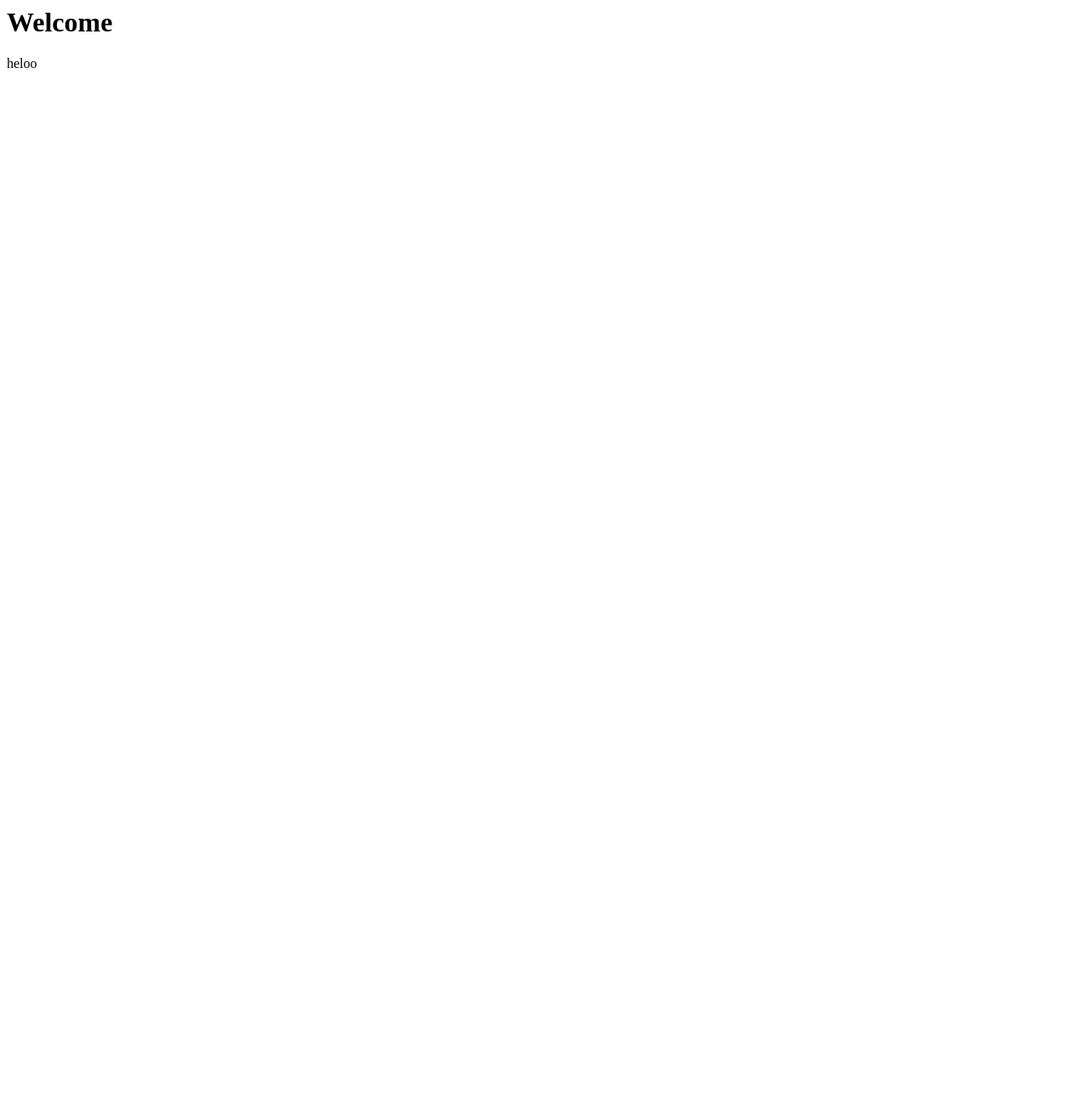
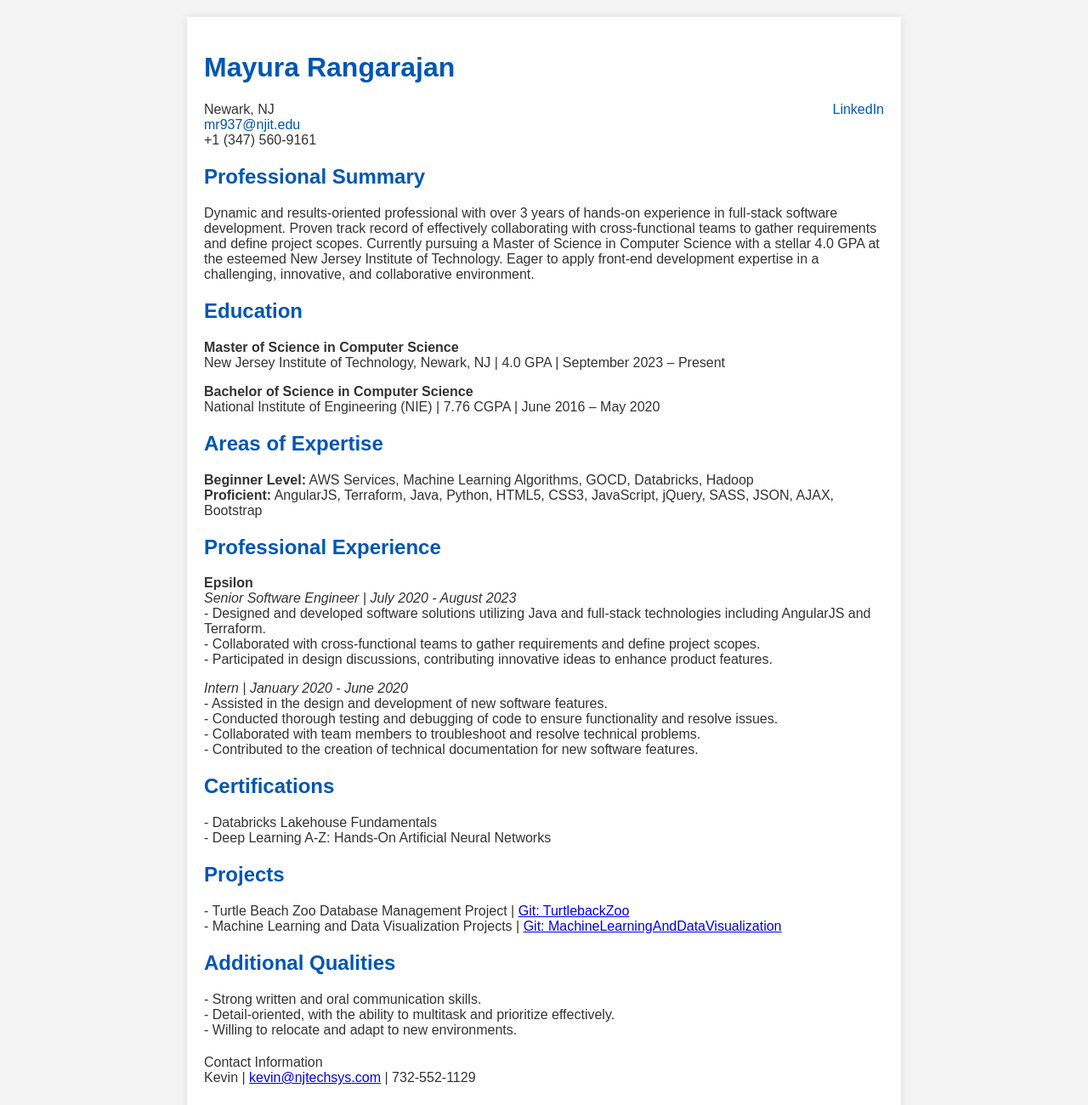
Before and after one commit to mayura02/Mayura-s-Portfolio, a plain HTML site: page index.html in a window 1280 px wide. Shown: the whole page at 85% size. Before the commit the page ends 800 px from the top, so only its background shows below. Drawn offline with Linux system fonts and the light colour scheme.

Commit message:
Update index.html

```diff
--- a/index.html
+++ b/index.html
@@ -1,6 +1,113 @@
-<html>
-
+<!DOCTYPE html>
+<html lang="en">
+<head>
+    <meta charset="UTF-8">
+    <meta name="viewport" content="width=device-width, initial-scale=1.0">
+    <title>Mayura Rangarajan's Resume</title>
+    <style>
+        body {
+            font-family: Arial, sans-serif;
+            margin: 0;
+            padding: 0;
+            background-color: #f4f4f4;
+            color: #333;
+        }
+        .container {
+            max-width: 800px;
+            margin: 20px auto;
+            padding: 20px;
+            background: #fff;
+            box-shadow: 0 0 10px rgba(0, 0, 0, 0.1);
+        }
+        h1, h2 {
+            color: #0056b3;
+        }
+        .section {
+            margin-bottom: 20px;
+        }
+        .contact-info {
+            display: flex;
+            justify-content: space-between;
+        }
+        .contact-info a {
+            color: #0056b3;
+            text-decoration: none;
+        }
+    </style>
+</head>
 <body>
-<h1>Welcome</h1>heloo
+    <div class="container">
+        <header>
+            <h1>Mayura Rangarajan</h1>
+            <div class="contact-info">
+                <div>
+                    Newark, NJ<br>
+                    <a href="mailto:mr937@njit.edu">mr937@njit.edu</a><br>
+                    +1 (347) 560-9161
+                </div>
+                <div>
+                    <a href="https://linkedin.com/in/mayura-raj-8b835518a" target="_blank">LinkedIn</a>
+                </div>
+            </div>
+        </header>
+        <section class="section">
+            <h2>Professional Summary</h2>
+            <p>Dynamic and results-oriented professional with over 3 years of hands-on experience in full-stack software development. Proven track record of effectively collaborating with cross-functional teams to gather requirements and define project scopes. Currently pursuing a Master of Science in Computer Science with a stellar 4.0 GPA at the esteemed New Jersey Institute of Technology. Eager to apply front-end development expertise in a challenging, innovative, and collaborative environment.</p>
+        </section>
+        <section class="section">
+            <h2>Education</h2>
+            <p><strong>Master of Science in Computer Science</strong><br>
+                New Jersey Institute of Technology, Newark, NJ | 4.0 GPA | September 2023 – Present
+            </p>
+            <p><strong>Bachelor of Science in Computer Science</strong><br>
+                National Institute of Engineering (NIE) | 7.76 CGPA | June 2016 – May 2020
+            </p>
+        </section>
+        <section class="section">
+            <h2>Areas of Expertise</h2>
+            <p><strong>Beginner Level:</strong> AWS Services, Machine Learning Algorithms, GOCD, Databricks, Hadoop<br>
+            <strong>Proficient:</strong> AngularJS, Terraform, Java, Python, HTML5, CSS3, JavaScript, jQuery, SASS, JSON, AJAX, Bootstrap
+            </p>
+        </section>
+        <section class="section">
+            <h2>Professional Experience</h2>
+            <p><strong>Epsilon</strong><br>
+                <em>Senior Software Engineer | July 2020 - August 2023</em><br>
+                - Designed and developed software solutions utilizing Java and full-stack technologies including AngularJS and Terraform.<br>
+                - Collaborated with cross-functional teams to gather requirements and define project scopes.<br>
+                - Participated in design discussions, contributing innovative ideas to enhance product features.
+            </p>
+            <p><em>Intern | January 2020 - June 2020</em><br>
+                - Assisted in the design and development of new software features.<br>
+                - Conducted thorough testing and debugging of code to ensure functionality and resolve issues.<br>
+                - Collaborated with team members to troubleshoot and resolve technical problems.<br>
+                - Contributed to the creation of technical documentation for new software features.
+            </p>
+        </section>
+        <section class="section">
+            <h2>Certifications</h2>
+            <p>- Databricks Lakehouse Fundamentals<br>
+               - Deep Learning A-Z: Hands-On Artificial Neural Networks
+            </p>
+        </section>
+        <section class="section">
+            <h2>Projects</h2>
+            <p>- Turtle Beach Zoo Database Management Project | <a href="https://github.com/TurtlebackZoo" target="_blank">Git: TurtlebackZoo</a><br>
+               - Machine Learning and Data Visualization Projects | <a href="https://github.com/MachineLearningAndDataVisualization" target="_blank">Git: MachineLearningAndDataVisualization</a>
+            </p>
+        </section>
+        <section class="section">
+            <h2>Additional Qualities</h2>
+            <p>- Strong written and oral communication skills.<br>
+               - Detail-oriented, with the ability to multitask and prioritize effectively.<br>
+               - Willing to relocate and adapt to new environments.
+            </p>
+        </section>
+        <footer>
+            <p>Contact Information<br>
+               Kevin | <a href="mailto:kevin@njtechsys.com">kevin@njtechsys.com</a> | 732-552-1129
+            </p>
+        </footer>
+    </div>
 </body>
 </html>
```
